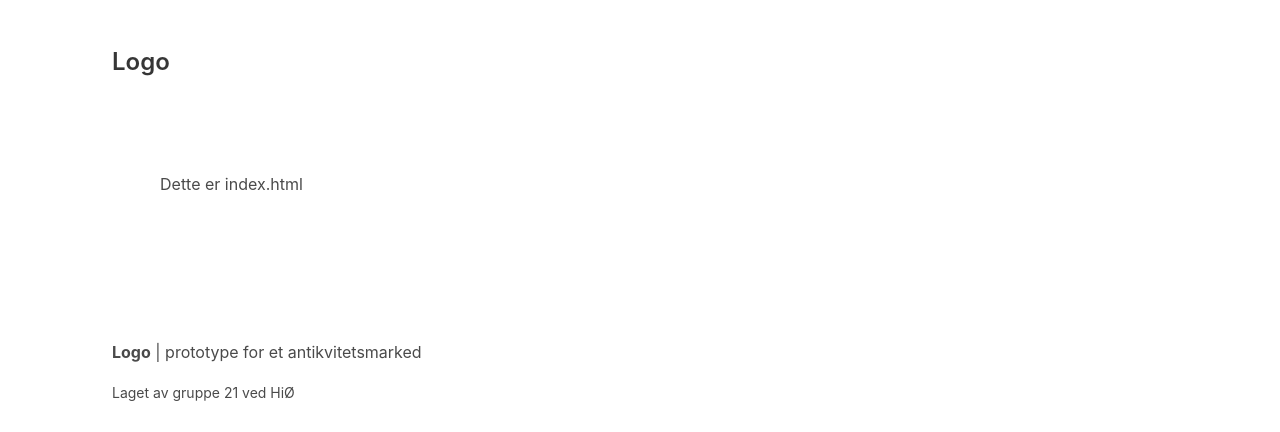
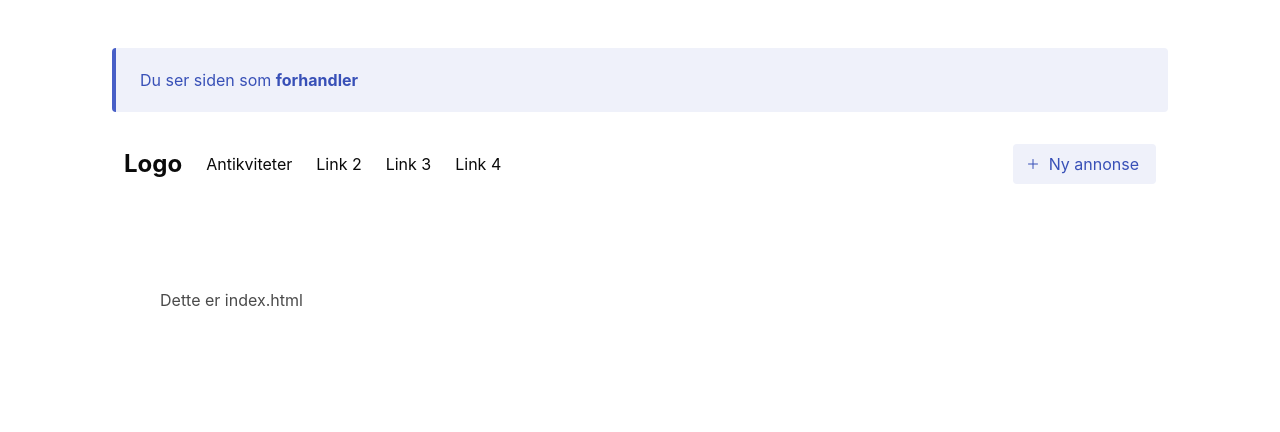
Before and after one commit to olejorga/prototype, a FastAPI app: page / in a window 1280 px wide. Shown: the top 432 px of the page. Run offline with FastAPI, Linux system fonts and the light colour scheme.

Commit message:
Litt mer css

```diff
--- /dev/null
+++ b/src/static/script.js
@@ -0,0 +1,10 @@
+var burgers = document.querySelectorAll(".navbar-burger");
+
+burgers.forEach(burger => {
+    burger.addEventListener("click", () => {
+        burger.classList.toggle("is-active");
+
+        var target = document.getElementById(burger.dataset.target);
+        target.classList.toggle("is-active");
+    });
+});
--- /dev/null
+++ b/src/static/styles.css
@@ -0,0 +1,3 @@
+.navbar-item:hover {
+    color: #000000 !important;
+}
--- a/src/templates/base.html
+++ b/src/templates/base.html
@@ -9,11 +9,41 @@
     </head>
     <body class="container">
         <header class="section">
-            <div class="columns is-vcentered">
-                <div class="column is-narrow">
-                    <span class="title is-4">Logo</span>
+            <article class="message is-link">
+                <div class="message-body">
+                    Du ser siden som <strong>forhandler</strong>
                 </div>
-            </div>
+            </article>
+            <nav class="navbar is-white">
+                <div class="navbar-brand">
+                    <a href="/" class="navbar-item is-size-4 has-text-weight-bold">Logo</a>
+                    <a role="button" class="navbar-burger" data-target="header-navbar">
+                      <span></span>
+                      <span></span>
+                      <span></span>
+                    </a>
+                </div>
+                <div id="header-navbar" class="navbar-menu">
+                    <div class="navbar-start">
+                        <a href="/items" class="navbar-item">Antikviteter</a>
+                        <a href="#" class="navbar-item">Link 2</a>
+                        <a href="#" class="navbar-item">Link 3</a>
+                        <a href="#" class="navbar-item">Link 4</a>
+                    </div>
+                    <div class="navbar-end">
+                        <div class="navbar-item">
+                            <a href="#" class="button is-light is-link">
+                                <span class="icon-text">
+                                    <span class="icon">
+                                        <ion-icon name="add"></ion-icon>
+                                    </span>
+                                    <span>Ny annonse</span>
+                                </span>
+                            </a>
+                        </div>
+                    </div>
+                </div>
+            </nav>
         </header>
         <main class="section pt-0">
             {% block content %}{% endblock %}
@@ -29,5 +59,6 @@
         </footer>
         <script type="module" src="https://unpkg.com/ionicons@5.5.2/dist/ionicons/ionicons.esm.js"></script>
         <script nomodule src="https://unpkg.com/ionicons@5.5.2/dist/ionicons/ionicons.js"></script>
+        <script src="{{ url_for('static', path='/script.js') }}"></script>
     </body>
 </html>
```
